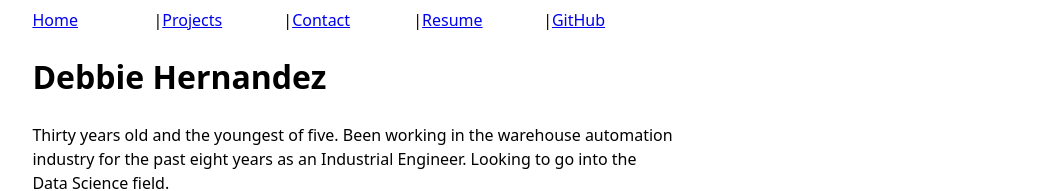
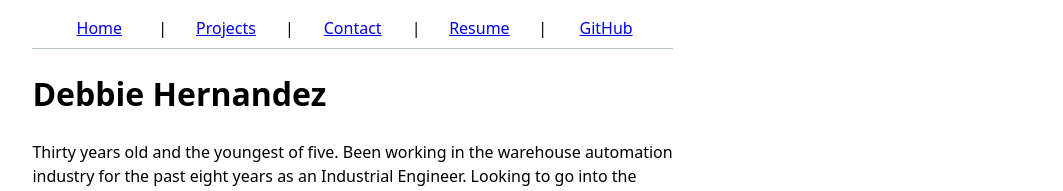
Before and after one commit to debsterzzz/portfolio, a plain HTML site: page index.html in a window 1280 px wide. Shown: the top 191 px of the page, without its empty margins (150-1213 px from the left). Drawn offline with Linux system fonts and the light colour scheme.

Commit message:
Update style.css

```diff
--- a/style.css
+++ b/style.css
@@ -6,8 +6,17 @@ body { max-width:70ch;
 	 */
   font: 100%/1.5 system-ui;
 }
-nav {display:flex
+nav {display:flex;
+  text-decoration: none;
+  color:inherit;
+  text-align: center;
+  padding: 0.5em;
+  margin-bottom: 1em;
+  border-bottom-width: 1px;
+  border-bottom-style:solid;
+  border-bottom-color:oklch(80% 3% 200);
+
 }
-nav a {
-  flex: 1;
+nav a {flex: 1;
+
 }
```
